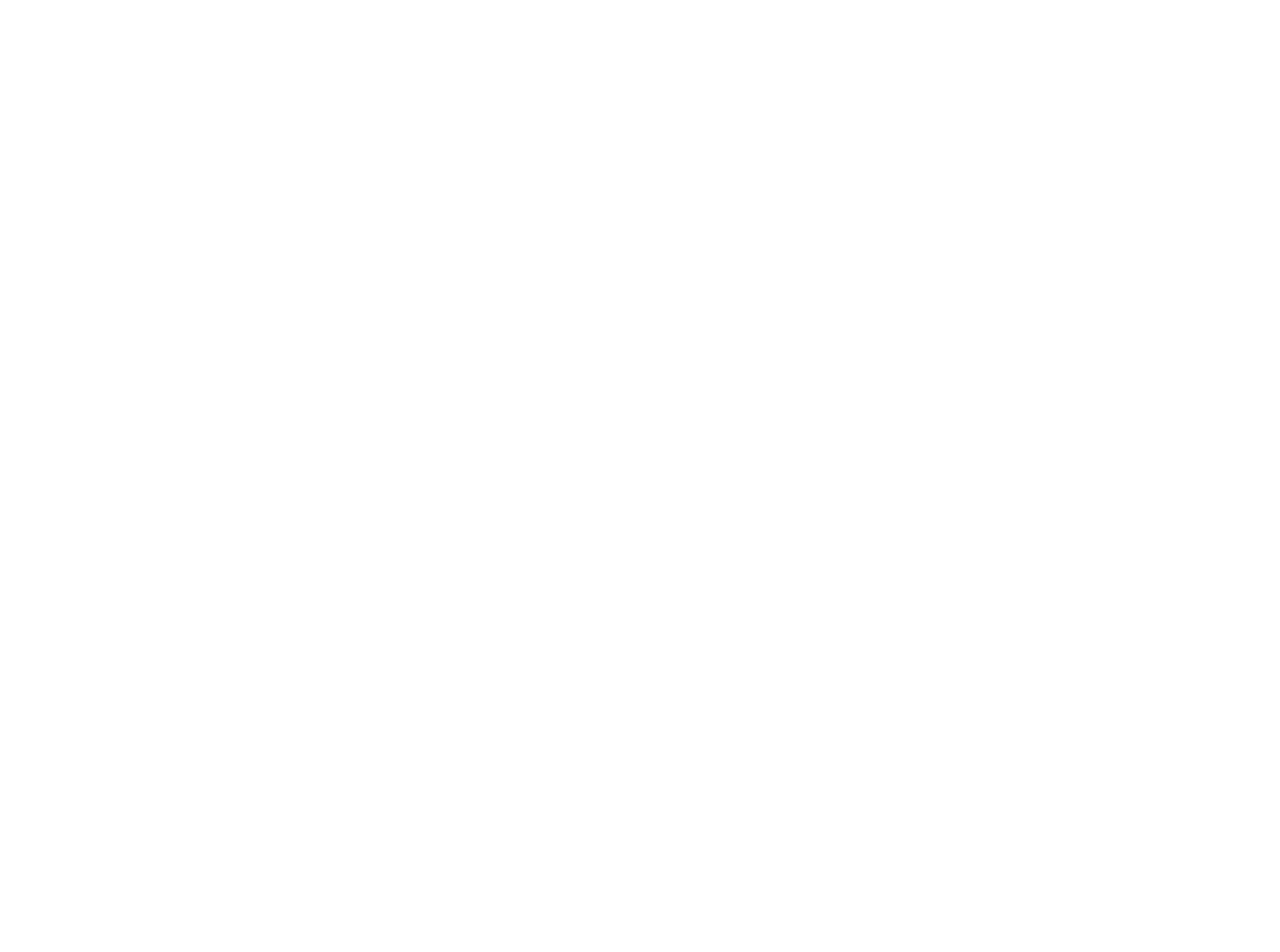
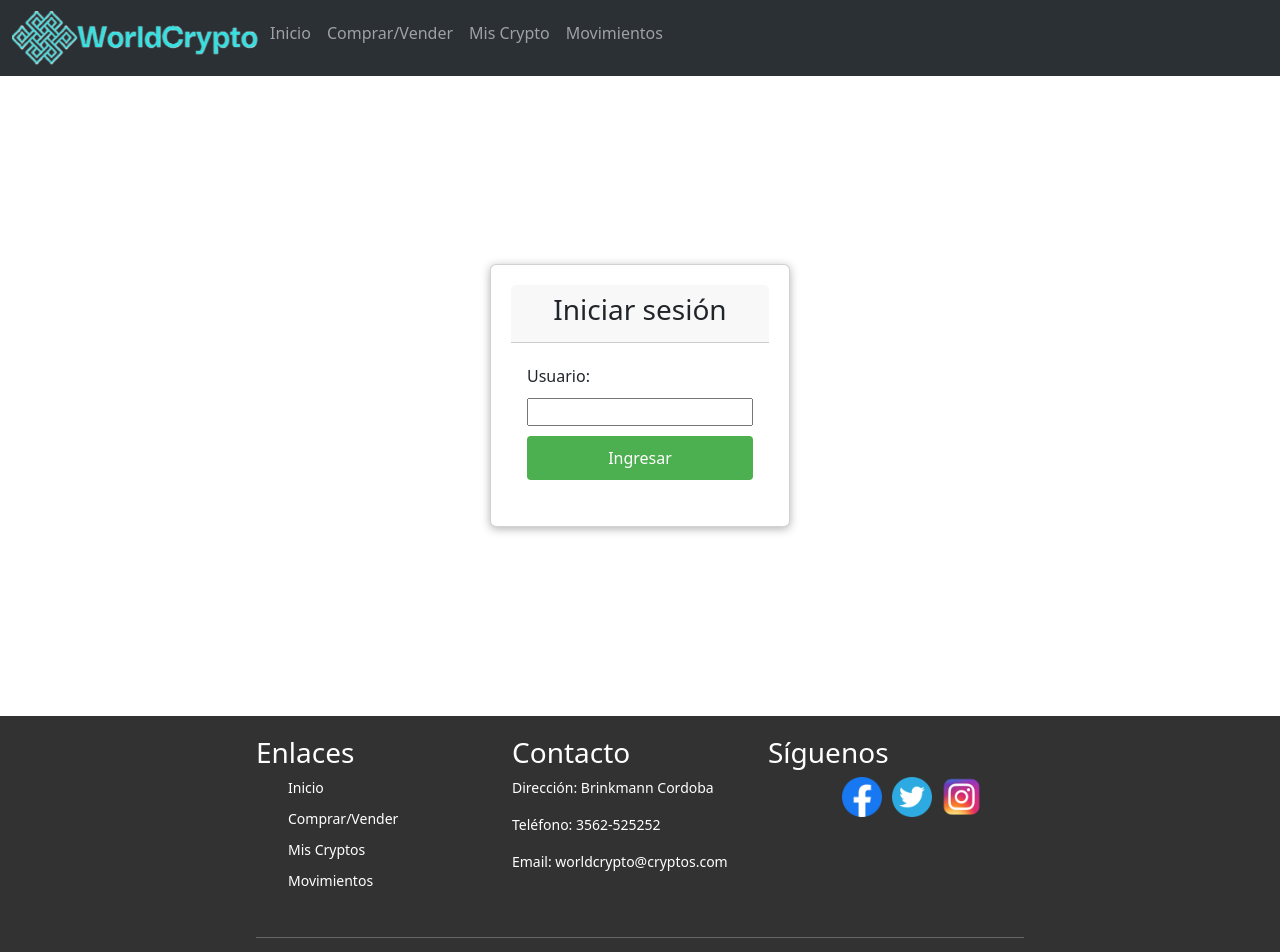
Before and after one commit to samuelfrencia/Final-Lab-III, a Vue app: page / in a window 1280 px wide. Before the commit this address had no page. Shown: the top 952 px of the page. Before the commit the page ends 800 px from the top, so only its background shows below. Built offline with nearby package versions, Linux system fonts and the light colour scheme.

Commit message:
arreglos

```diff
--- a/src/views/CompraVentaView.vue
+++ b/src/views/CompraVentaView.vue
@@ -24,7 +24,7 @@
               <router-link to="/movimientos" class="nav-link">Movimientos</router-link>
             </li>
           </ul>
-          <router-link to="/login" class="cerrarSesion">Cerrar sesión</router-link>
+          <router-link to="/" class="cerrarSesion">Cerrar sesión</router-link>
         </div>
       </div>
     </nav>
--- a/src/views/InicioView.vue
+++ b/src/views/InicioView.vue
@@ -25,7 +25,7 @@
               <router-link to="/movimientos" class="nav-link">Movimientos</router-link>
             </li>
           </ul>
-          <router-link to="/login" class="cerrarSesion">Cerrar sesión</router-link>
+          <router-link to="/" class="cerrarSesion">Cerrar sesión</router-link>
         </div>
       </div>
     </nav>
--- a/src/views/LoginView.vue
+++ b/src/views/LoginView.vue
@@ -3,7 +3,7 @@
     <!--NAVBAR-->
     <nav class="navbar navbar-expand-lg bg-body-tertiary" data-bs-theme="dark">
       <div class="container-fluid">
-        <router-link to="/login" class="nav-link"><img class="imgLogoNavBar" src="../assets/WorldCrypto.png"
+        <router-link to="/" class="nav-link"><img class="imgLogoNavBar" src="../assets/WorldCrypto.png"
             alt="Logo"></router-link>
         <button class="navbar-toggler" type="button" data-bs-toggle="collapse" data-bs-target="#navbarTogglerDemo03"
           aria-controls="navbarTogglerDemo03" aria-expanded="false" aria-label="Toggle navigation">
@@ -12,16 +12,16 @@
         <div class="collapse navbar-collapse" id="navbarTogglerDemo03">
           <ul class="navbar-nav me-auto mb-2 mb-lg-0">
             <li class="nav-item">
-              <router-link to="/login" class="nav-link">Inicio</router-link>
+              <router-link to="/" class="nav-link">Inicio</router-link>
             </li>
             <li class="nav-item">
-              <router-link to="/login" class="nav-link">Comprar/Vender</router-link>
+              <router-link to="/" class="nav-link">Comprar/Vender</router-link>
             </li>
             <li class="nav-item">
-              <router-link to="/login" class="nav-link">Mis Crypto</router-link>
+              <router-link to="/" class="nav-link">Mis Crypto</router-link>
             </li>
             <li class="nav-item">
-              <router-link to="/login" class="nav-link">Movimientos</router-link>
+              <router-link to="/" class="nav-link">Movimientos</router-link>
             </li>
           </ul>
         </div>
@@ -51,10 +51,10 @@
           <div class="footer-column">
             <h3>Enlaces</h3>
             <ul>
-              <li><router-link to="/login">Inicio</router-link></li>
-              <li><router-link to="/login">Comprar/Vender</router-link></li>
-              <li><router-link to="/login">Mis Cryptos</router-link></li>
-              <li><router-link to="/login">Movimientos</router-link></li>
+              <li><router-link to="/">Inicio</router-link></li>
+              <li><router-link to="/">Comprar/Vender</router-link></li>
+              <li><router-link to="/">Mis Cryptos</router-link></li>
+              <li><router-link to="/">Movimientos</router-link></li>
             </ul>
           </div>
           <div class="footer-column">
--- a/src/views/MisCryptoView.vue
+++ b/src/views/MisCryptoView.vue
@@ -24,7 +24,7 @@
               <router-link to="/movimientos" class="nav-link">Movimientos</router-link>
             </li>
           </ul>
-          <router-link to="/login" class="cerrarSesion">Cerrar sesión</router-link>
+          <router-link to="/" class="cerrarSesion">Cerrar sesión</router-link>
         </div>
       </div>
     </nav>
--- a/src/views/MovimientosView.vue
+++ b/src/views/MovimientosView.vue
@@ -24,7 +24,7 @@
               <router-link to="/movimientos" class="nav-link">Movimientos</router-link>
             </li>
           </ul>
-          <router-link to="/login" class="cerrarSesion">Cerrar sesión</router-link>
+          <router-link to="/" class="cerrarSesion">Cerrar sesión</router-link>
         </div>
       </div>
     </nav>
```
Also changed, not shown: src/router/index.js (+10 -18 lines).
